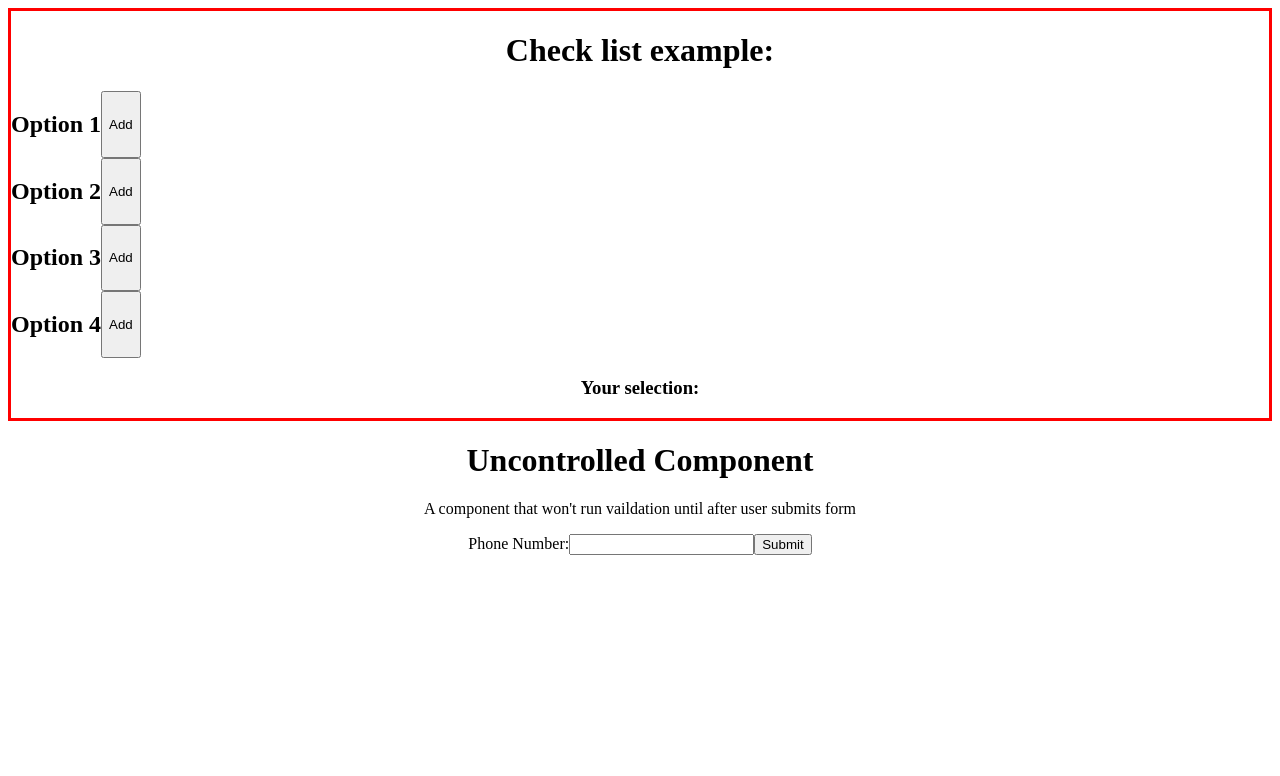
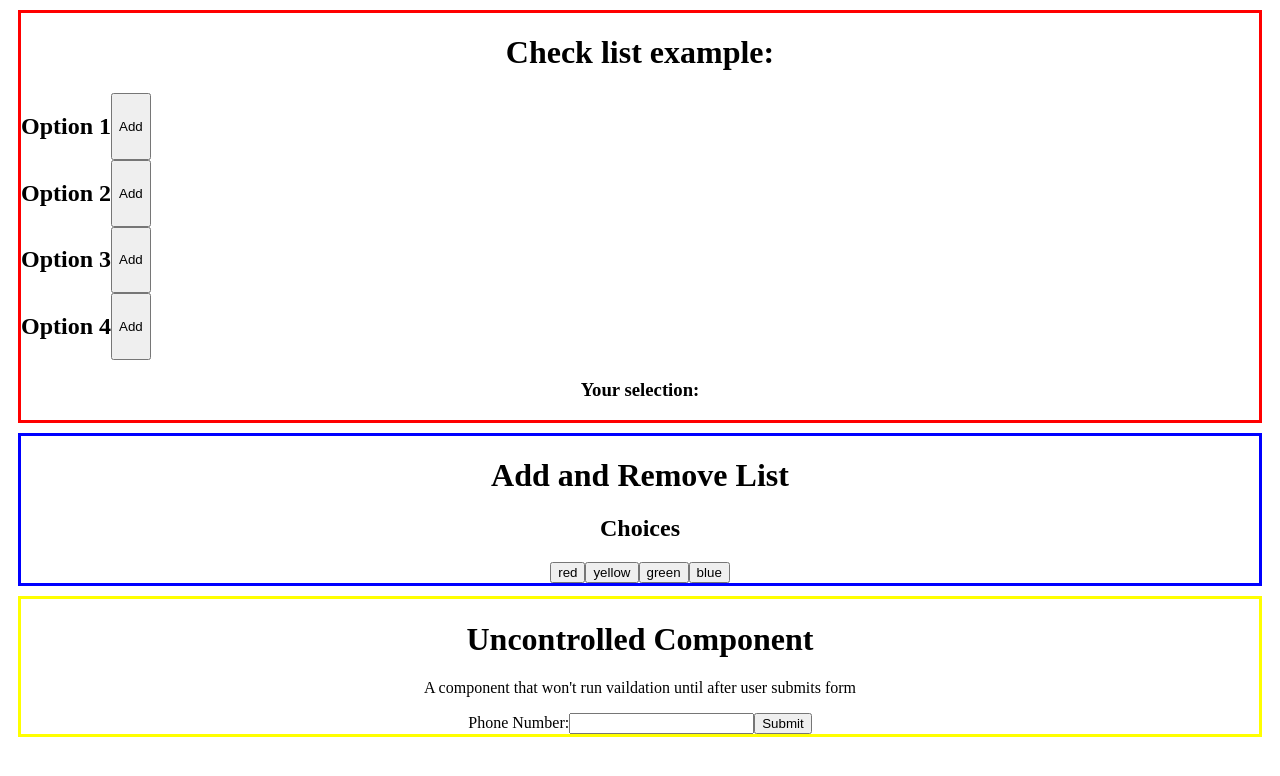
Before and after one commit to RussellShire/react-form-patterns, a React (Create React App) app: page / in a window 1280 px wide. Shown: the top 776 px of the page. Built offline with nearby package versions, Linux system fonts and the light colour scheme.

Commit message:
Add AddRemoveList component into app Add basic styling

```diff
--- a/src/App.js
+++ b/src/App.js
@@ -1,12 +1,20 @@
 import './App.css';
 import Checklist from './components/Checklist';
 import PhoneNumberForm from './components/Uncontrolled-Component';
+import AddRemoveList from './components/AddRemoveList/AddRemoveList';
 
 function App() {
   return (
     <div className="App">
-      <Checklist />
-      <PhoneNumberForm />
+      <div style={{border: 'solid red', margin: 10}}>
+        <Checklist  />
+      </div>
+      <div style={{border: 'solid blue', margin: 10}}>
+        <AddRemoveList />
+      </div>
+      <div style={{border: 'solid yellow', margin: 10}}>
+        <PhoneNumberForm />
+      </div>
     </div>
   );
 }
--- a/src/components/AddRemoveList/AddRemoveList.js
+++ b/src/components/AddRemoveList/AddRemoveList.js
@@ -16,7 +16,8 @@ export default function ChosenItems() {
 
   return (
     <div>
-      <h1>Chosen</h1>
+      <h1>Add and Remove List</h1>
+      {selected.length > 0 ? <h1>Chosen</h1> : <></>}
       <ul>
         {selected.map((item, index) => (
           <li onClick={() => removeItem(index)} key={index}>
--- a/src/components/Checklist.js
+++ b/src/components/Checklist.js
@@ -20,7 +20,7 @@ function Checklist() {
   };
 
   return (
-    <div style={{border: 'solid red', display: 'flex', flexDirection: 'column', alignContent: 'left'}}>
+    <div style={{display: 'flex', flexDirection: 'column', alignContent: 'left'}}>
       <h1>Check list example:</h1>
       {options.map(option => (
         <div style={{display: 'inline-flex'}}>
```
